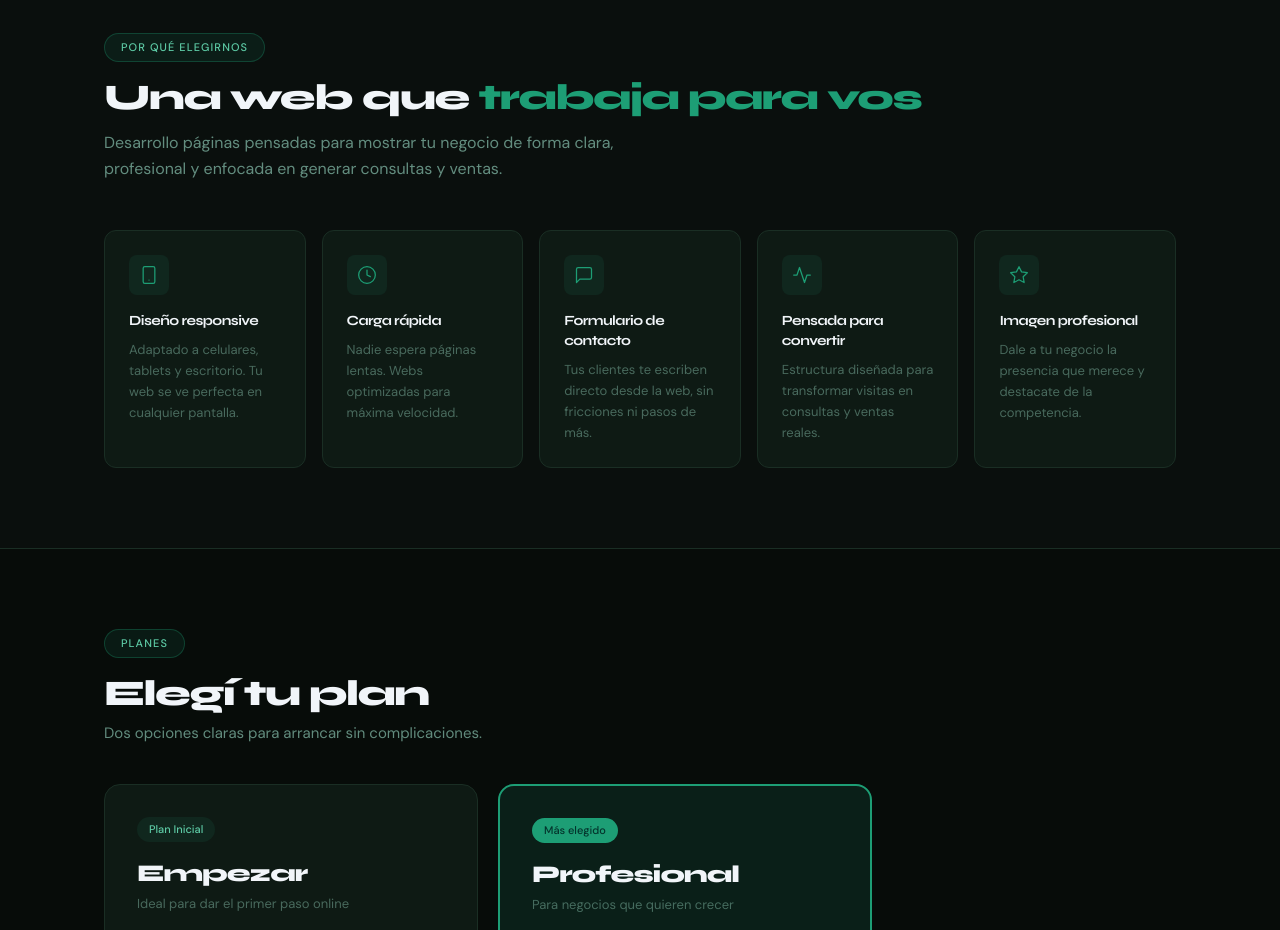
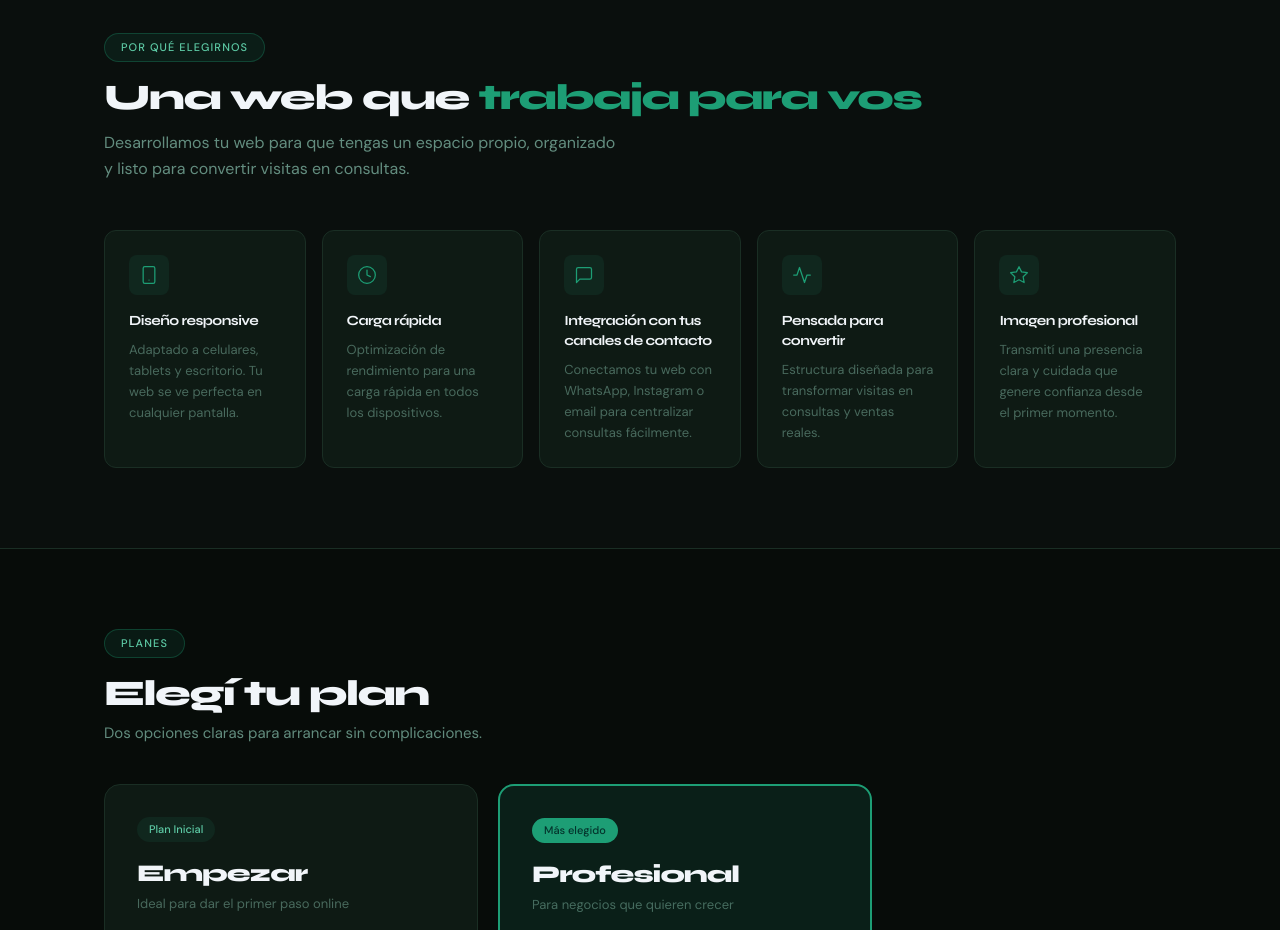
Before and after one commit to joy-amorin/WebSoluciones-landing-page, a Next.js app: page / in a window 1280 px wide. Shown: the part 1520-2450 px from the top of the page. Built offline with nearby package versions, Linux system fonts and the light colour scheme.

Commit message:
data: update data

```diff
--- a/components/Beneficios.tsx
+++ b/components/Beneficios.tsx
@@ -6,12 +6,12 @@ const benefits = [
   },
   {
     title: 'Carga rápida',
-    desc:  'Nadie espera páginas lentas. Webs optimizadas para máxima velocidad.',
+    desc:  'Optimización de rendimiento para una carga rápida en todos los dispositivos.',
     icon: <svg className="w-5 h-5 stroke-green-500" viewBox="0 0 24 24" fill="none" strokeWidth="1.5" strokeLinecap="round" strokeLinejoin="round"><circle cx="12" cy="12" r="10"/><polyline points="12 6 12 12 16 14"/></svg>,
   },
   {
-    title: 'Formulario de contacto',
-    desc:  'Tus clientes te escriben directo desde la web, sin fricciones ni pasos de más.',
+    title: 'Integración con tus canales de contacto',
+    desc:  'Conectamos tu web con WhatsApp, Instagram o email para centralizar consultas fácilmente.',
     icon: <svg className="w-5 h-5 stroke-green-500" viewBox="0 0 24 24" fill="none" strokeWidth="1.5" strokeLinecap="round" strokeLinejoin="round"><path d="M21 15a2 2 0 0 1-2 2H7l-4 4V5a2 2 0 0 1 2-2h14a2 2 0 0 1 2 2z"/></svg>,
   },
   {
@@ -21,7 +21,7 @@ const benefits = [
   },
   {
     title: 'Imagen profesional',
-    desc:  'Dale a tu negocio la presencia que merece y destacate de la competencia.',
+    desc:  'Transmití una presencia clara y cuidada que genere confianza desde el primer momento.',
     icon: <svg className="w-5 h-5 stroke-green-500" viewBox="0 0 24 24" fill="none" strokeWidth="1.5" strokeLinecap="round" strokeLinejoin="round"><polygon points="12 2 15.09 8.26 22 9.27 17 14.14 18.18 21.02 12 17.77 5.82 21.02 7 14.14 2 9.27 8.91 8.26 12 2"/></svg>,
   },
 ]
@@ -39,8 +39,8 @@ export default function Beneficios() {
             Una web que <em className="not-italic text-green-500">trabaja para vos</em>
           </h2>
           <p className="text-base text-green-100/60 max-w-lg leading-relaxed">
-            Desarrollo páginas pensadas para mostrar tu negocio de forma clara, profesional
-            y enfocada en generar consultas y ventas.
+            Desarrollamos tu web para que tengas un espacio propio, organizado y
+            listo para convertir visitas en consultas.
           </p>
         </div>
 
```
